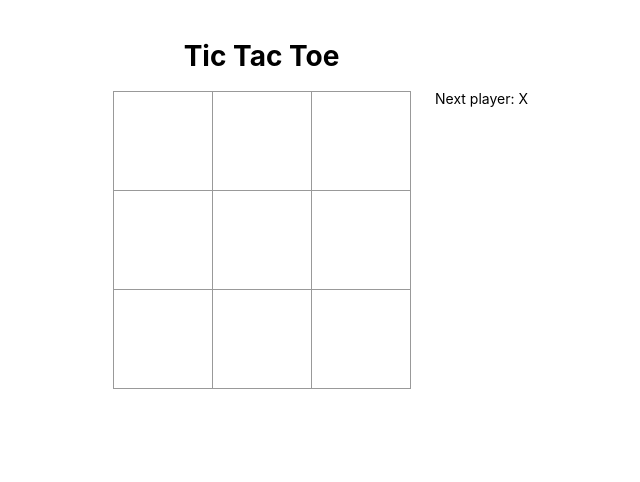
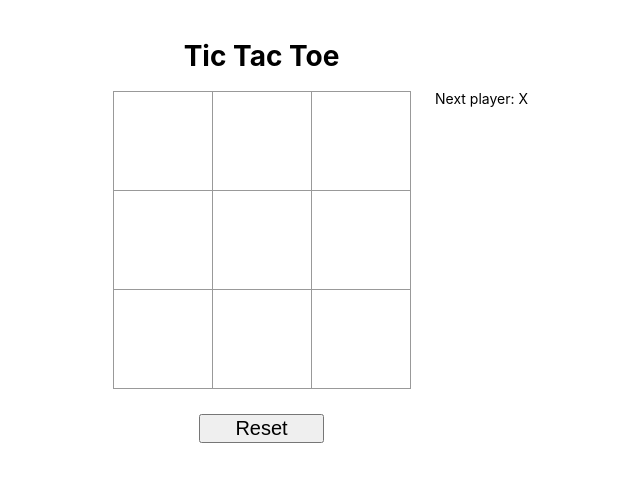
Before and after one commit to william-murphy-jr/tictactoe-tlm, a React (Create React App) app: page / in a window 1280 px wide. Shown: the top 482 px of the page, without its empty margins (277-917 px from the left). Built offline with nearby package versions, Linux system fonts and the light colour scheme.

Commit message:
with reset button & prop destructuring

```diff
--- a/src/App.js
+++ b/src/App.js
@@ -2,6 +2,8 @@ import React from 'react';
 // import logo from './logo.svg';
 import './App.css';
 import Board from './components/Board';
+import Button from './components/Button';
+
 
 class Game extends React.Component {
   constructor(props) {
@@ -10,8 +12,9 @@ class Game extends React.Component {
         squares: Array(9).fill(null),
         xIsNext: true,
       }
-  }
-
+      this.handleClick = this.handleClick.bind(this);
+      this.resetGame = this.resetGame.bind(this);
+    }
 
   calculateWinner(squares) {
     // console.log('calculateWinner');
@@ -58,6 +61,14 @@ class Game extends React.Component {
     });
   }
 
+  resetGame(e) {
+    e.preventDefault();
+    this.setState({
+      squares: Array(9).fill(null),
+      xIsNext: true,
+    });
+  }
+
   render() {
     const winner = this.calculateWinner(this.state.squares);
 
@@ -71,10 +82,13 @@ class Game extends React.Component {
     return (
       <div className="game">
         <div className="game-board">
-        <h1 className="game-title">Tic Tac Toe</h1>
+          <h1 className="game-title">Tic Tac Toe</h1>
           <Board
             squares={this.state.squares}
             handleClick={(i) => this.handleClick(i)}
+          />
+          <Button onClick={ this.resetGame }
+            className={'reset-game'}
           />
         </div>
         <div className="game-info">
--- a/src/components/Board.jsx
+++ b/src/components/Board.jsx
@@ -1,12 +1,12 @@
 import React from 'react';
 import Square from './Square';
 
-const Board = (props) => {
+const Board = ({ squares, handleClick }) => {
   // This function helps clean the boards Square code up
   const renderSquare = (i) => {
     return <Square
-      value = { props.squares[i] }
-      handleClick = { () => { props.handleClick(i) } }
+      value = { squares[i] }
+      handleClick = { () => { handleClick(i) } }
     />;
   }
 
--- /dev/null
+++ b/src/components/Button.jsx
@@ -0,0 +1,12 @@
+import React from 'react';
+
+function Button( { onClick, ...styles }) {
+    return (
+        <div>
+            <button { ...styles } onClick={ onClick }>Reset</button>
+        </div>
+    );
+
+}
+
+export default Button;
--- a/src/components/Square.jsx
+++ b/src/components/Square.jsx
@@ -1,12 +1,12 @@
 import React from 'react';
 
-const Square = (props) => {
+const Square = ({ handleClick, value }) => {
 
   // console.log('props.value: ', props.value)÷
   return (
     <button className="square"
-      onClick = { props.handleClick }>
-      { props.value }
+      onClick = { handleClick }>
+      { value }
     </button>
   );
 }
--- a/src/index.css
+++ b/src/index.css
@@ -68,3 +68,10 @@ ol, ul {
 .game-title {
   text-align: center;
 }
+
+.reset-game {
+  display: block;
+  width: 125px;
+  font-size: 20px;
+  margin: 25px auto;
+}
```
Also changed, not shown: 1 other file (tests, documents, lock files or other folders).
